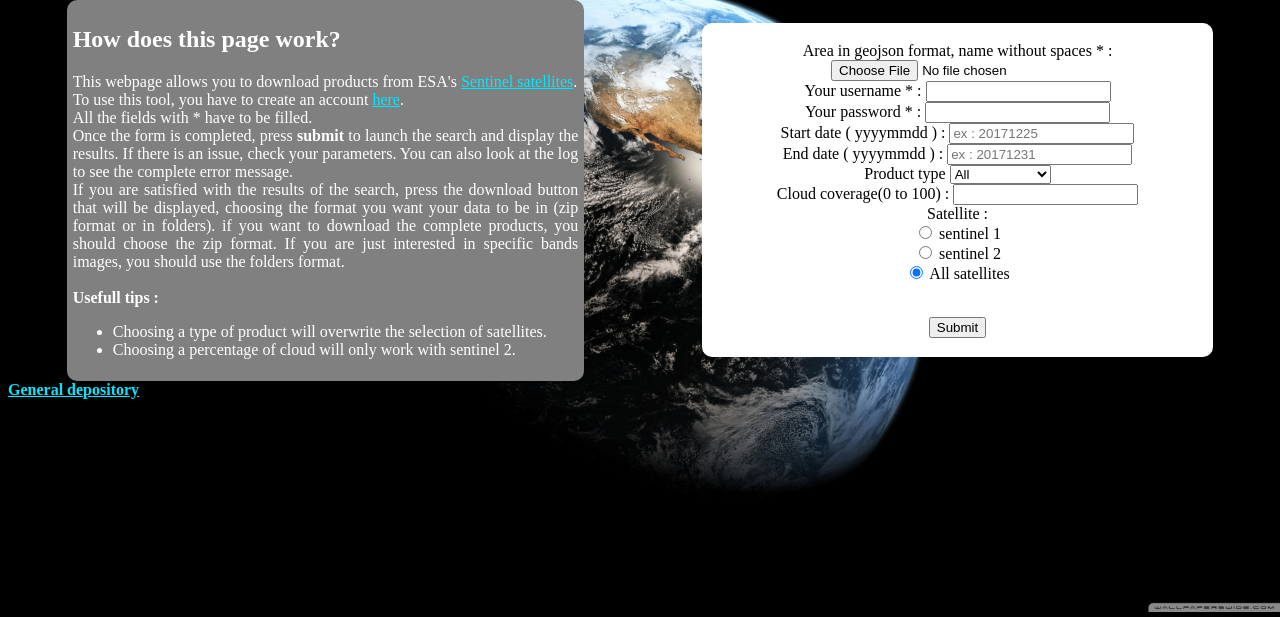
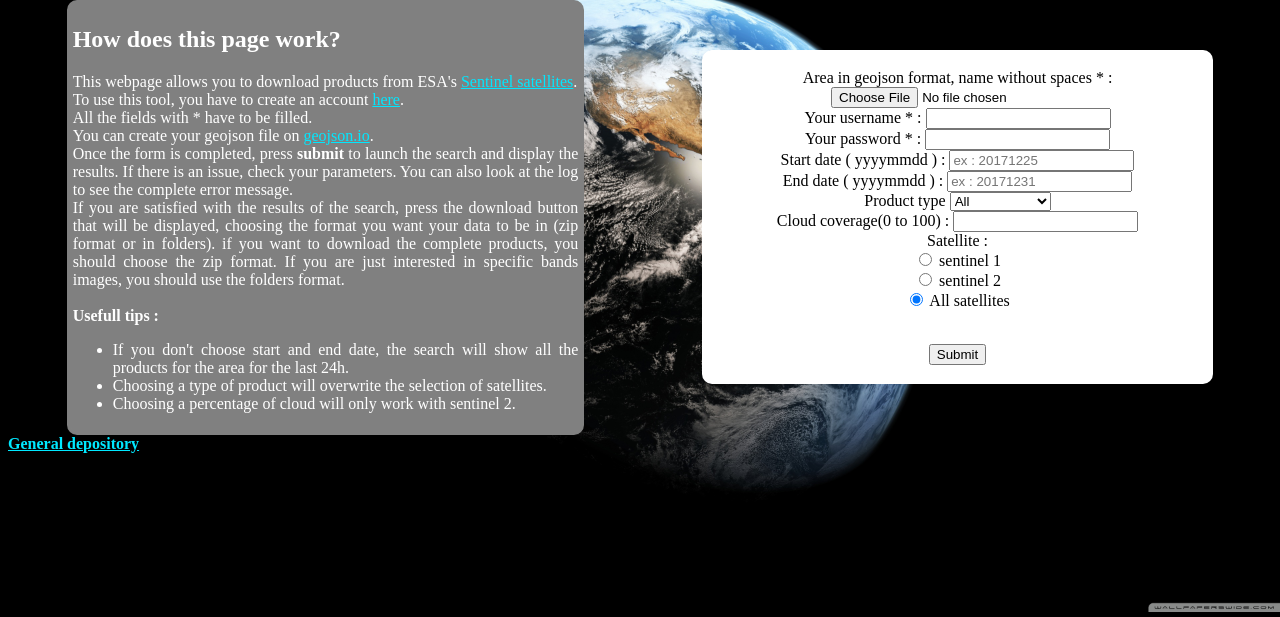
Before and after one commit to manusrn/Docker-Download-ESA-Sentinel-Data, a PHP site: page / in a window 1280 px wide. Shown: the part 108-725 px from the top of the page. Run offline with PHP 8.4, Linux system fonts and the light colour scheme; some libraries are stand-ins or nearby versions.

Commit message:
ltutorial links now open in a new page

```diff
--- a/web_page/index.php
+++ b/web_page/index.php
@@ -13,13 +13,15 @@
           <article>
             <h2>How does this page work?</h2>
             <p>
-              This webpage allows you to download products from ESA's <a href="https://scihub.copernicus.eu/">Sentinel satellites</a>.<br />
-              To use this tool, you have to create an account <a href="https://scihub.copernicus.eu/dhus/#/home">here</a>.<br />
+              This webpage allows you to download products from ESA's <a target="_blank" href="https://scihub.copernicus.eu/">Sentinel satellites</a>.<br />
+              To use this tool, you have to create an account <a target="_blank" href="https://scihub.copernicus.eu/dhus/#/home">here</a>.<br />
               All the fields with * have to be filled.<br />
+              You can create your geojson file on <a target="_blank" href="http://geojson.io/">geojson.io</a>.<br />
               Once the form is completed, press <strong>submit</strong> to launch the search and display the results. If there is an issue, check your parameters. You can also look at the log to see the complete error message.<br />
               If you are satisfied with the results of the search, press the download button that will be displayed, choosing the format you want your data to be in (zip format or in folders). if you want to download the complete products, you should choose the zip format. If you are just interested in specific bands images, you should use the folders format.<br /><br />
               <strong>Usefull tips :</strong><br />
               <ul>
+                <li>If you don't choose start and end date, the search will show all the products for the area for the last 24h.</li>
                 <li>Choosing a type of product will overwrite the selection of satellites.</li>
                 <li>Choosing a percentage of cloud will only work with sentinel 2.</li>
               </ul>
@@ -30,7 +32,7 @@
           </div>
         </section>
 
-        <a href="downloads"><strong>General depository</strong></a>
+        <a target="_blank" href="downloads"><strong>General depository</strong></a>
 
       </div>
 
```
